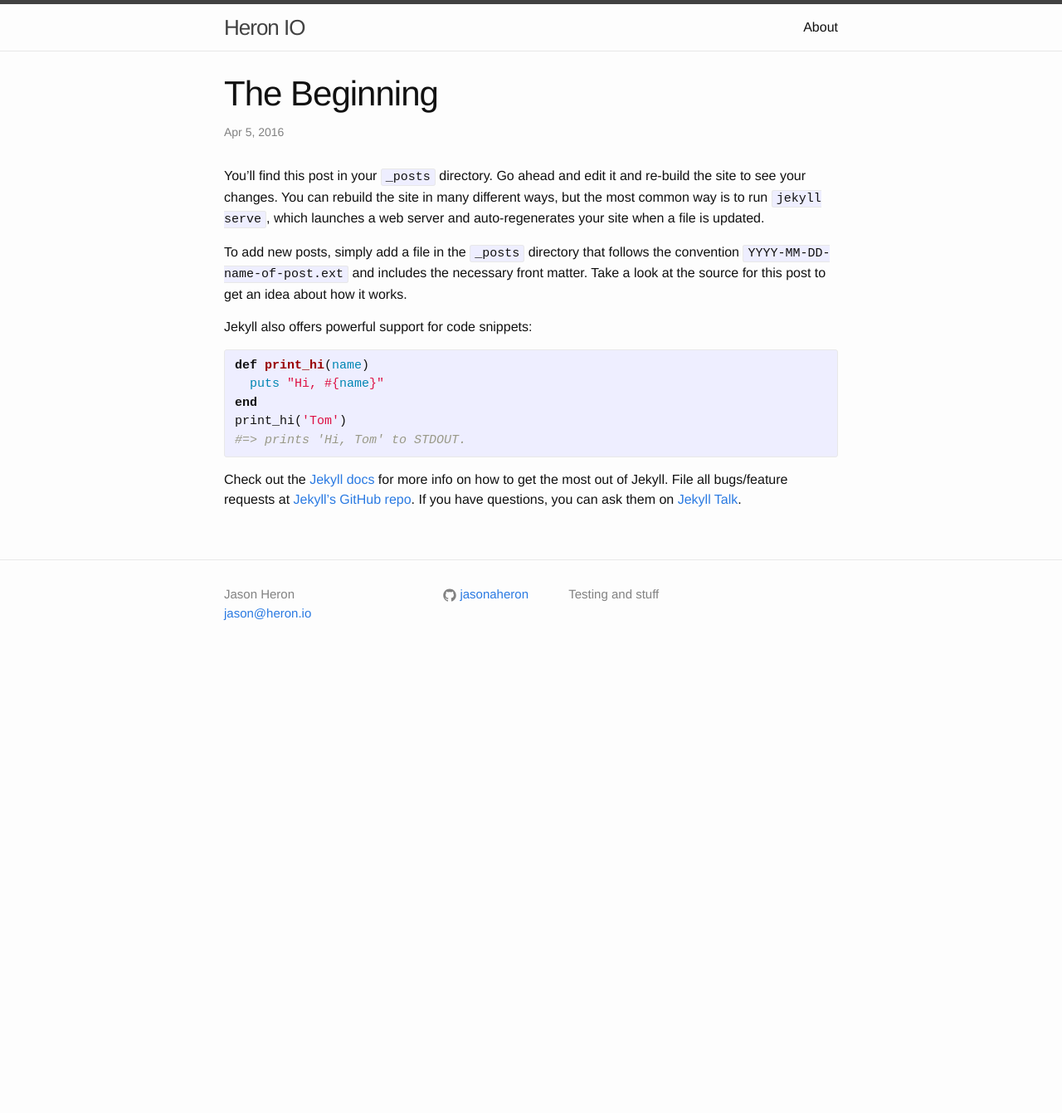
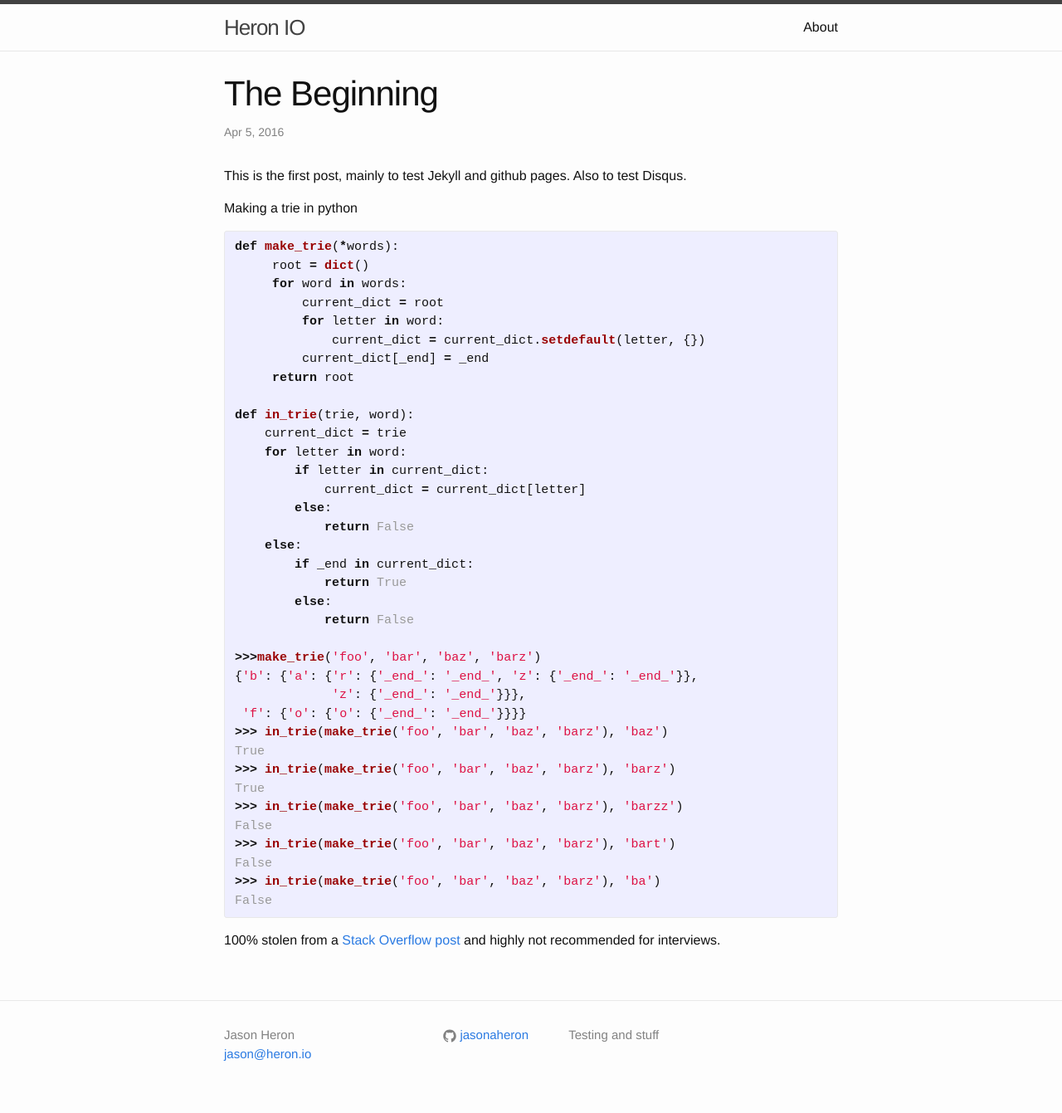
Before and after one commit to JasonAHeron/jasonaheron.github.io, a Jekyll site: the page built from _posts/2016-04-05-the_beginning.markdown, in a window 1280 px wide. Shown: the whole page at 83% size. Built offline with Jekyll 4.4.1, drawn with Linux system fonts in a browser that asks for light colours; comment, search, counter and statistics services are not loaded; before the commit the page ends 900 px from its top, so only the background shows below that.

Commit message:
making it more personal

```diff
--- a/_posts/2016-04-05-the_beginning.markdown
+++ b/_posts/2016-04-05-the_beginning.markdown
@@ -3,25 +3,52 @@
 comments: true
 html2canvas: true
 title:  "The Beginning"
-date:   2016-04-05 15:09:44 -0700
+date:   2016-04-05
 categories: update
 ---
-You’ll find this post in your `_posts` directory. Go ahead and edit it and re-build the site to see your changes. You can rebuild the site in many different ways, but the most common way is to run `jekyll serve`, which launches a web server and auto-regenerates your site when a file is updated.
+This is the first post, mainly to test Jekyll and github pages. Also to test Disqus.
 
-To add new posts, simply add a file in the `_posts` directory that follows the convention `YYYY-MM-DD-name-of-post.ext` and includes the necessary front matter. Take a look at the source for this post to get an idea about how it works.
+Making a trie in python
+{% highlight python %}
+def make_trie(*words):
+     root = dict()
+     for word in words:
+         current_dict = root
+         for letter in word:
+             current_dict = current_dict.setdefault(letter, {})
+         current_dict[_end] = _end
+     return root
 
-Jekyll also offers powerful support for code snippets:
+def in_trie(trie, word):
+    current_dict = trie
+    for letter in word:
+        if letter in current_dict:
+            current_dict = current_dict[letter]
+        else:
+            return False
+    else:
+        if _end in current_dict:
+            return True
+        else:
+            return False
 
-{% highlight ruby %}
-def print_hi(name)
-  puts "Hi, #{name}"
-end
-print_hi('Tom')
-#=> prints 'Hi, Tom' to STDOUT.
+>>>make_trie('foo', 'bar', 'baz', 'barz')
+{'b': {'a': {'r': {'_end_': '_end_', 'z': {'_end_': '_end_'}},
+             'z': {'_end_': '_end_'}}},
+ 'f': {'o': {'o': {'_end_': '_end_'}}}}
+>>> in_trie(make_trie('foo', 'bar', 'baz', 'barz'), 'baz')
+True
+>>> in_trie(make_trie('foo', 'bar', 'baz', 'barz'), 'barz')
+True
+>>> in_trie(make_trie('foo', 'bar', 'baz', 'barz'), 'barzz')
+False
+>>> in_trie(make_trie('foo', 'bar', 'baz', 'barz'), 'bart')
+False
+>>> in_trie(make_trie('foo', 'bar', 'baz', 'barz'), 'ba')
+False
+
 {% endhighlight %}
 
-Check out the [Jekyll docs][jekyll-docs] for more info on how to get the most out of Jekyll. File all bugs/feature requests at [Jekyll’s GitHub repo][jekyll-gh]. If you have questions, you can ask them on [Jekyll Talk][jekyll-talk].
+100% stolen from a [Stack Overflow post][overflow] and highly not recommended for interviews.
 
-[jekyll-docs]: http://jekyllrb.com/docs/home
-[jekyll-gh]:   https://github.com/jekyll/jekyll
-[jekyll-talk]: https://talk.jekyllrb.com/
+[overflow]: http://stackoverflow.com/questions/11015320/how-to-create-a-trie-in-python
```
Also changed, not shown: about.md (+1 -9 lines).
